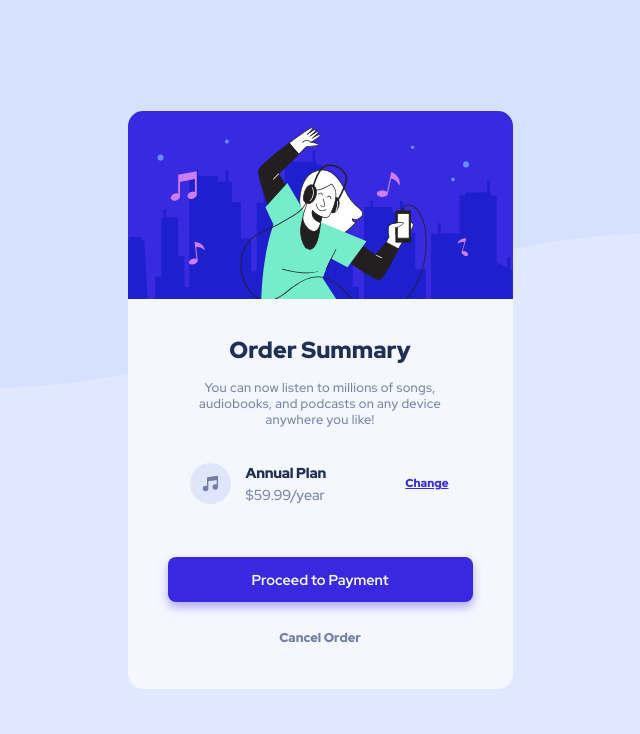
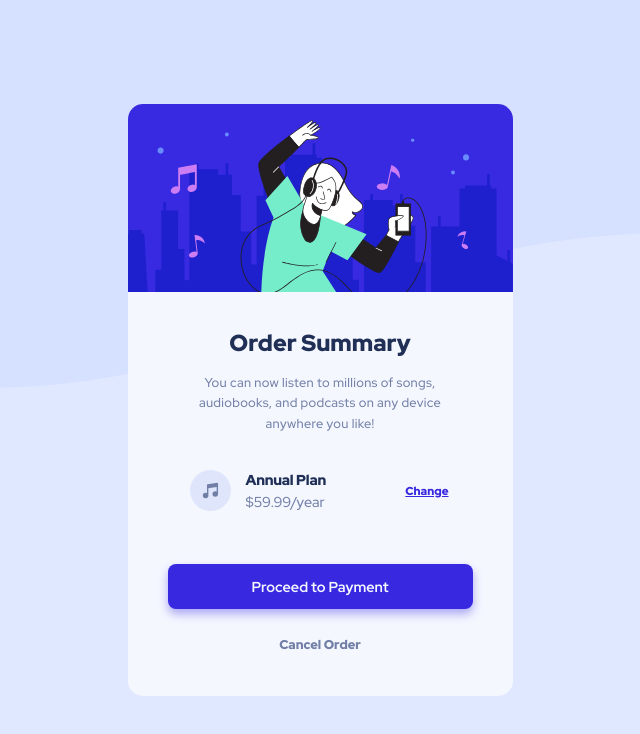
Before and after one commit to FilipeSantos07/desafio-order-summary-component, a plain HTML site: page index.html in a window 1280 px wide. Shown: the whole page, without its empty margins (320-960 px from the left). Drawn offline with Linux system fonts and the light colour scheme.

Commit message:
changed order line-height

```diff
--- a/css/style.css
+++ b/css/style.css
@@ -47,7 +47,7 @@ section {
     color: hsl(224, 23%, 55%);
     font-weight: 500;
     font-size: 0.8rem;
-    line-height: 1rem;
+    line-height: 1.3rem;
     letter-spacing: 0.3px;
 }
 .hero-img img {
```
